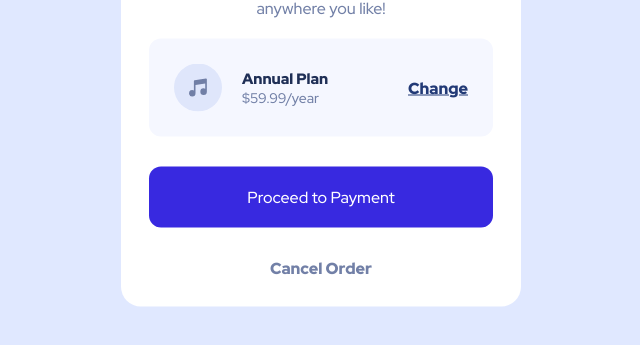
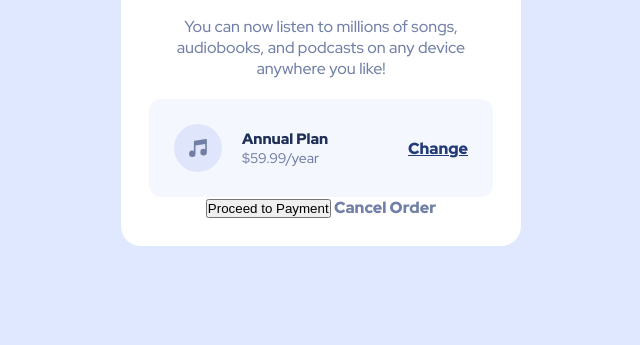
Before and after one commit to EmmanuelDaPanda/SH-Capstone-Project-1-Group-10, a plain HTML site: page index.html in a window 1280 px wide. Shown: the part 427-772 px from the top of the page, without its empty margins (319-959 px from the left). Drawn offline with Linux system fonts and the light colour scheme.

Commit message:
Update index.html

```diff
--- a/index.html
+++ b/index.html
@@ -29,7 +29,7 @@
         </div>
         <a href="#">Change</a>
       </div>
-      <a href="" class="proceedButton">Proceed to Payment</a>
+      <button class="proceedButton">Proceed to Payment</button>
       <a href="" class="cancelButton">Cancel Order</a>
     </div>
   </div>
```
